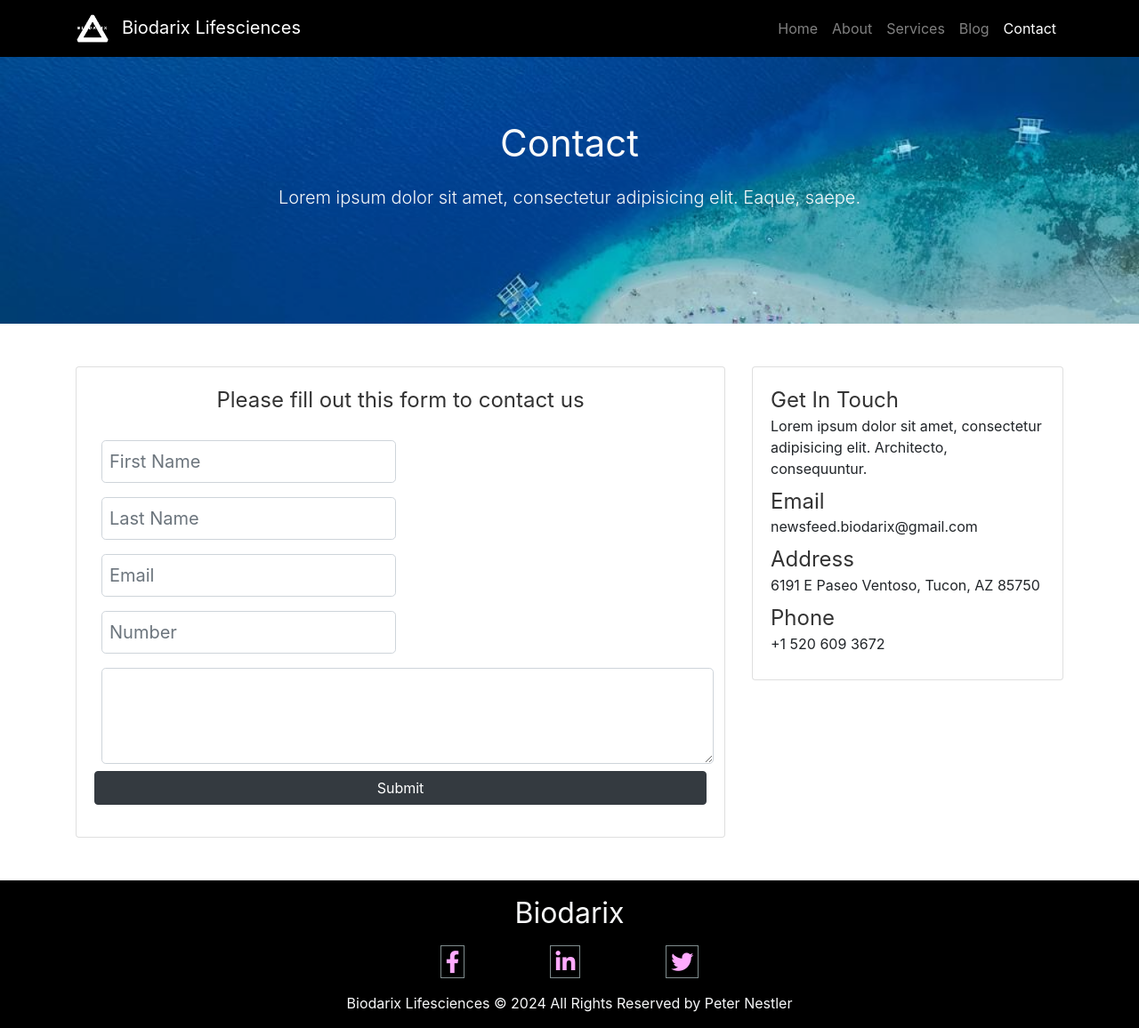
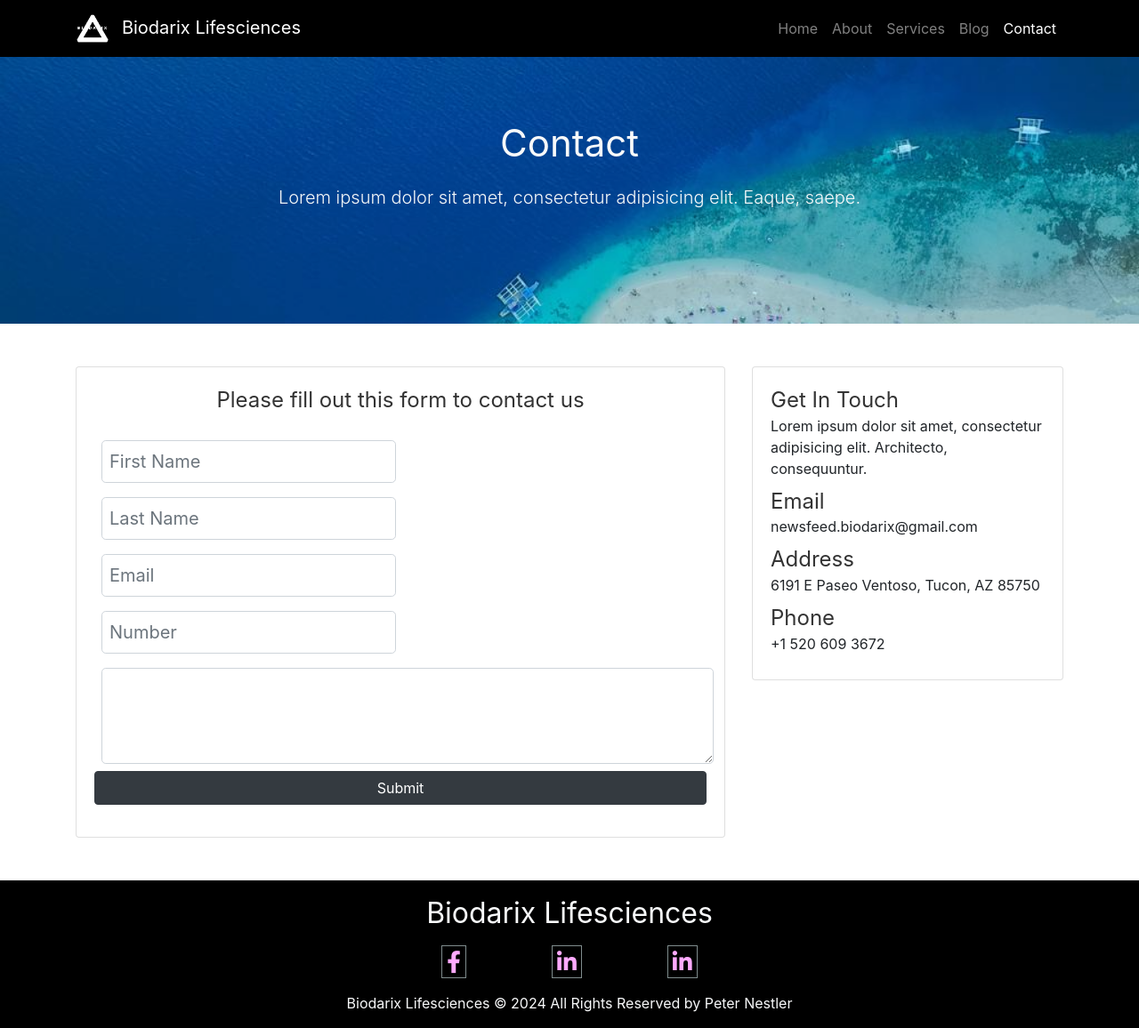
Before and after one commit to Biodarix/biodarix.github.io, a Jekyll site: the page contact.html, which Jekyll copies as it is, in a window 1280 px wide. Shown: the whole page at 89% size. Built offline with Jekyll 4.4.1, drawn with Linux system fonts in a browser that asks for light colours.

Commit message:
Update contact.html

```diff
--- a/contact.html
+++ b/contact.html
@@ -124,7 +124,7 @@
 	<div class="container">
 		<div class="row">
 			<div class="col">
-					<h2 class="display-5 mb-0 text-light">Biodarix</h2>
+				<h2 class="display-5 mb-0 text-light">Biodarix Lifesciences</h2>
 				<div class="d-flex flex-row justify-content-center p-3">
 					<div class="px-5">
 						<a href="#">
@@ -132,13 +132,13 @@
 						</a>
 					</div>
 					<div class="px-5">
-							<a href="#">
+						<a href="https://www.linkedin.com/company/biodarix-lifesciences-llc">
 							<i class="fab fa-linkedin-in"></i>
 						</a>
 					</div>
 					<div class="px-5">
-							<a href="#">
-								<i class="fab fa-twitter"></i>
+						<a href="https://www.linkedin.com/in/hpeternestler/">
+							<i class="fab fa-linkedin-in"></i>
 						</a>
 					</div>
 				</div>
```
Lines whose indentation alone changed are shown as unchanged.
